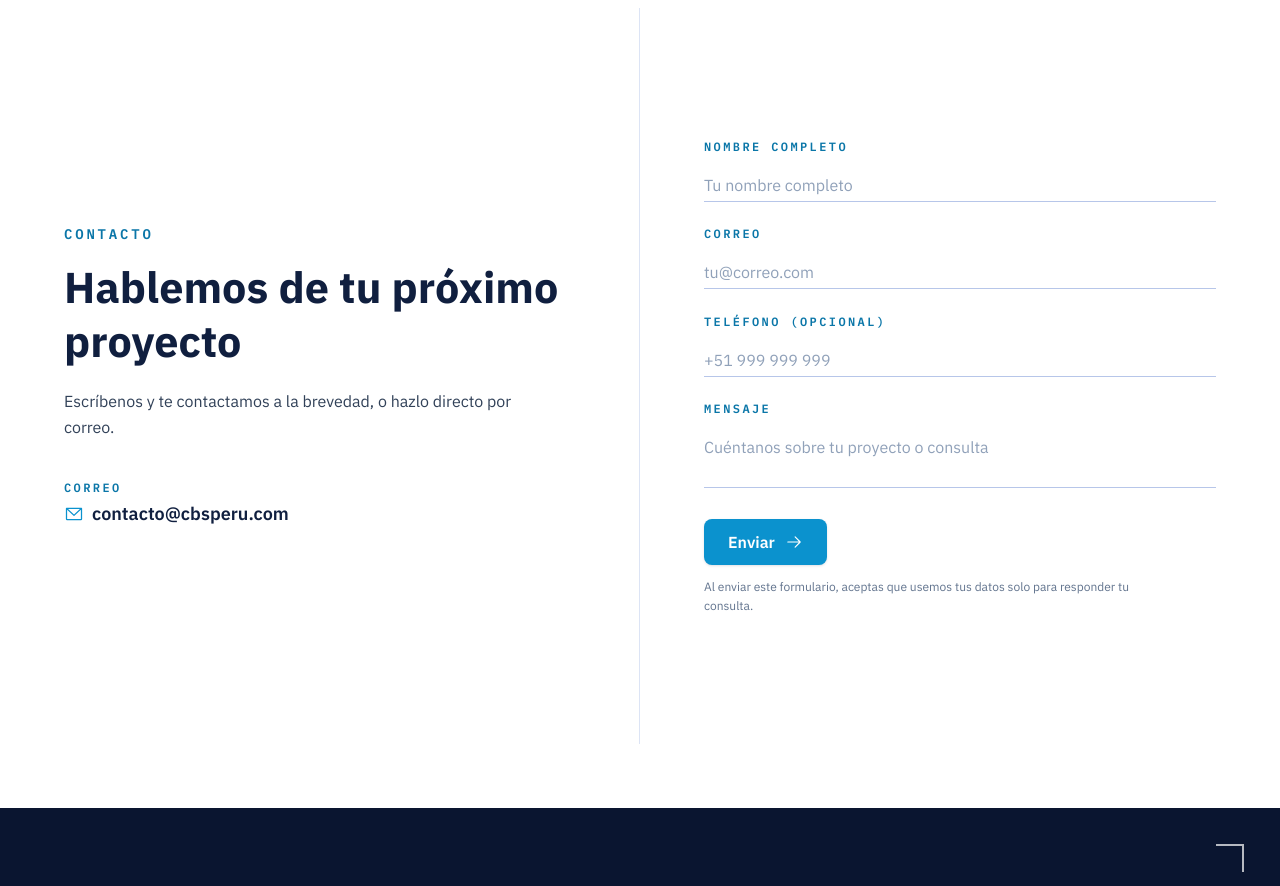
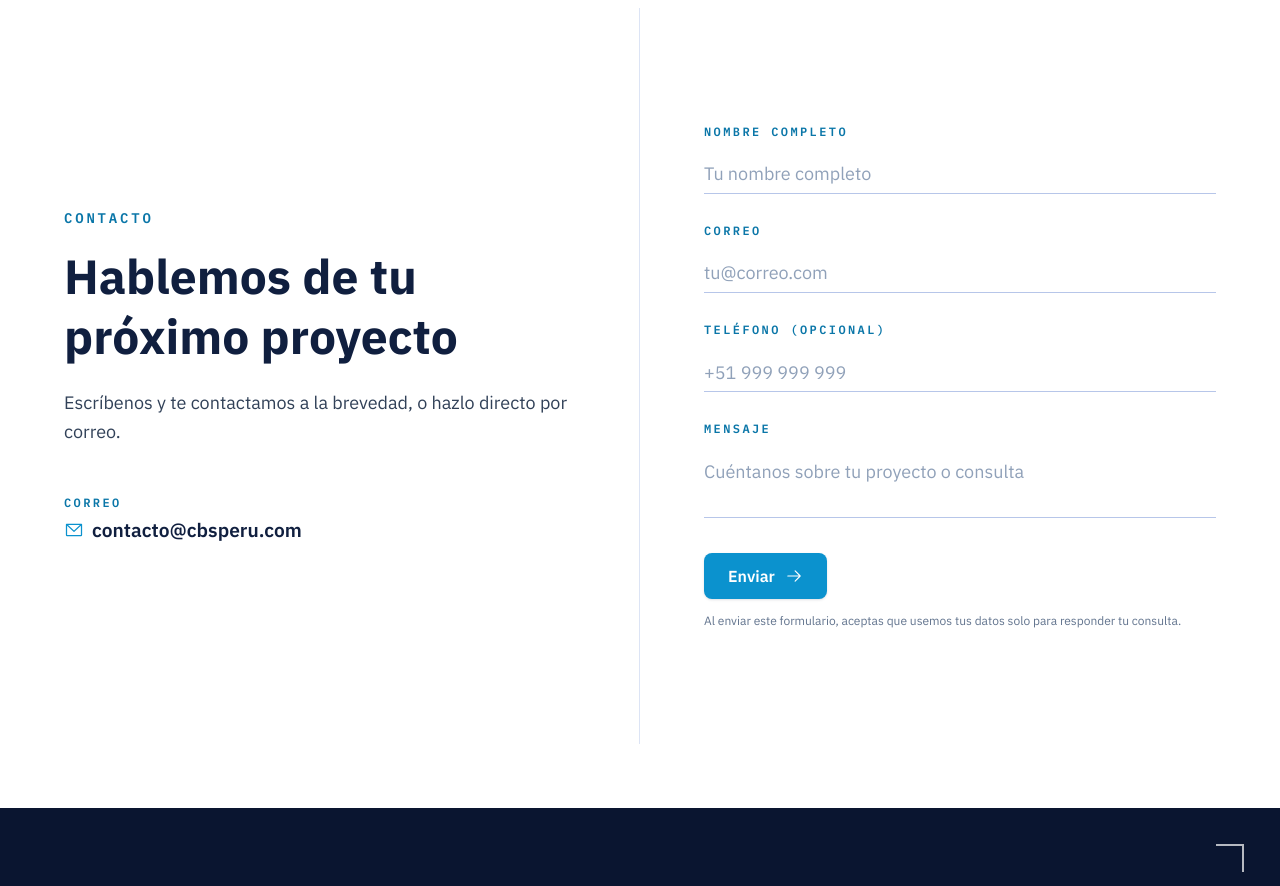
Before and after one commit to jhefferson-guerrero/cbs-web, a React (Vite) app: page / in a window 1280 px wide. Shown: the part 5600-6486 px from the top of the page. Built offline with nearby package versions, Linux system fonts and the light colour scheme; no server answers.

Commit message:
Contacto: aumenta la escala en monitores grandes para reducir el espacio en blanco

```diff
--- a/src/components/sections/Contacto.tsx
+++ b/src/components/sections/Contacto.tsx
@@ -82,7 +82,7 @@ function FormField({
           existe, así que no hace falta reservar una línea vacía debajo del campo
           y el formulario tampoco salta cuando aparece un error. */}
       <div className="flex min-h-5 items-center justify-between gap-x-4">
-        <label htmlFor={id} className="font-mono text-xs font-semibold uppercase tracking-[0.2em] text-cyan-700 lg:text-[clamp(12px,1.4vh,15px)]">
+        <label htmlFor={id} className="font-mono text-xs font-semibold uppercase tracking-[0.2em] text-cyan-700 lg:text-[clamp(12px,1.5vh,16px)]">
           {label}
         </label>
         {error && (
@@ -129,7 +129,7 @@ export function Contacto() {
   }
 
   const inputClasses = (hasError: boolean) =>
-    `border-b bg-transparent pb-1 pt-2 text-base text-navy-900 outline-none transition-colors placeholder:text-slate-400 focus:border-cyan-600 lg:text-[clamp(16px,2vh,21px)] ${
+    `border-b bg-transparent pb-1 pt-2 text-base text-navy-900 outline-none transition-colors placeholder:text-slate-400 focus:border-cyan-600 lg:pb-[clamp(0.25rem,0.7vh,0.625rem)] lg:pt-[clamp(0.5rem,1.3vh,1.125rem)] lg:text-[clamp(16px,2.25vh,23px)] ${
       hasError ? 'border-navy-900' : 'border-navy-200'
     }`
 
@@ -206,20 +206,20 @@ export function Contacto() {
             <p className="font-mono text-sm font-semibold uppercase tracking-[0.2em] text-cyan-700 lg:text-[clamp(14px,1.5vh,17px)]">
               Contacto
             </p>
-            <h2 className="mt-4 text-3xl font-bold leading-tight text-navy-900 md:text-4xl lg:mt-[clamp(1rem,1.8vh,1.5rem)] lg:text-[clamp(2.25rem,5.4vh,4rem)]">
+            <h2 className="mt-4 text-3xl font-bold leading-tight text-navy-900 md:text-4xl lg:mt-[clamp(1rem,2.2vh,2rem)] lg:text-[clamp(2.25rem,6vh,4.5rem)]">
               Hablemos de tu próximo proyecto
             </h2>
-            <p className="mt-5 max-w-md text-[15.5px] leading-relaxed text-slate-700 lg:mt-[clamp(1.25rem,2.2vh,2rem)] lg:max-w-[min(100%,clamp(28rem,62vh,38rem))] lg:text-[clamp(15.5px,2vh,22px)]">
+            <p className="mt-5 max-w-md text-[15.5px] leading-relaxed text-slate-700 lg:mt-[clamp(1.25rem,2.8vh,2.5rem)] lg:max-w-[min(100%,clamp(28rem,66vh,40rem))] lg:text-[clamp(15.5px,2.25vh,24px)]">
               Escríbenos y te contactamos a la brevedad, o hazlo directo por correo.
             </p>
 
-            <div className="mt-10 flex flex-col gap-1 lg:mt-[clamp(2.5rem,5vh,4.5rem)]">
+            <div className="mt-10 flex flex-col gap-1 lg:mt-[clamp(2.5rem,6vh,5.5rem)]">
               <span className="font-mono text-xs font-semibold uppercase tracking-[0.2em] text-cyan-700 lg:text-[clamp(12px,1.4vh,15px)]">
                 Correo
               </span>
               <a
                 href={`mailto:${CONTACT_EMAIL}`}
-                className="inline-flex items-center gap-2 text-lg font-semibold text-navy-900 transition-colors hover:text-cyan-700 lg:text-[clamp(1.125rem,2.1vh,1.5rem)]"
+                className="inline-flex items-center gap-2 text-lg font-semibold text-navy-900 transition-colors hover:text-cyan-700 lg:text-[clamp(1.125rem,2.4vh,1.75rem)]"
               >
                 <EnvelopeSimpleIcon size={20} weight="regular" className="shrink-0 text-cyan-600" />
                 {CONTACT_EMAIL}
@@ -262,7 +262,7 @@ export function Contacto() {
                 animate={{ opacity: 1 }}
                 exit={reduceMotion ? undefined : { opacity: 0 }}
                 transition={{ duration: reduceMotion ? 0 : 0.3 }}
-                className="flex w-full max-w-md flex-col gap-5 lg:max-w-[min(100%,clamp(28rem,66vh,40rem))] lg:gap-[clamp(1.25rem,2.8vh,2.25rem)]"
+                className="flex w-full max-w-md flex-col gap-5 lg:max-w-[min(100%,clamp(28rem,74vh,46rem))] lg:gap-[clamp(1.25rem,3.4vh,3rem)]"
               >
                 {/* Honeypot: oculto para visitantes reales (fuera de pantalla,
                   no enfocable, oculto para tecnología de asistencia), pero
@@ -352,7 +352,7 @@ export function Contacto() {
                 >
                   {sending ? 'Enviando...' : 'Enviar'}
                 </Button>
-                <p className="max-w-sm text-xs leading-relaxed text-slate-500 lg:max-w-[clamp(24rem,55vh,32rem)] lg:text-[clamp(12px,1.35vh,14px)]">
+                <p className="max-w-sm text-xs leading-relaxed text-slate-500 lg:max-w-[clamp(24rem,62vh,36rem)] lg:text-[clamp(12px,1.5vh,15px)]">
                   Al enviar este formulario, aceptas que usemos tus datos solo para responder tu consulta.
                 </p>
                 {submitError && (
```
